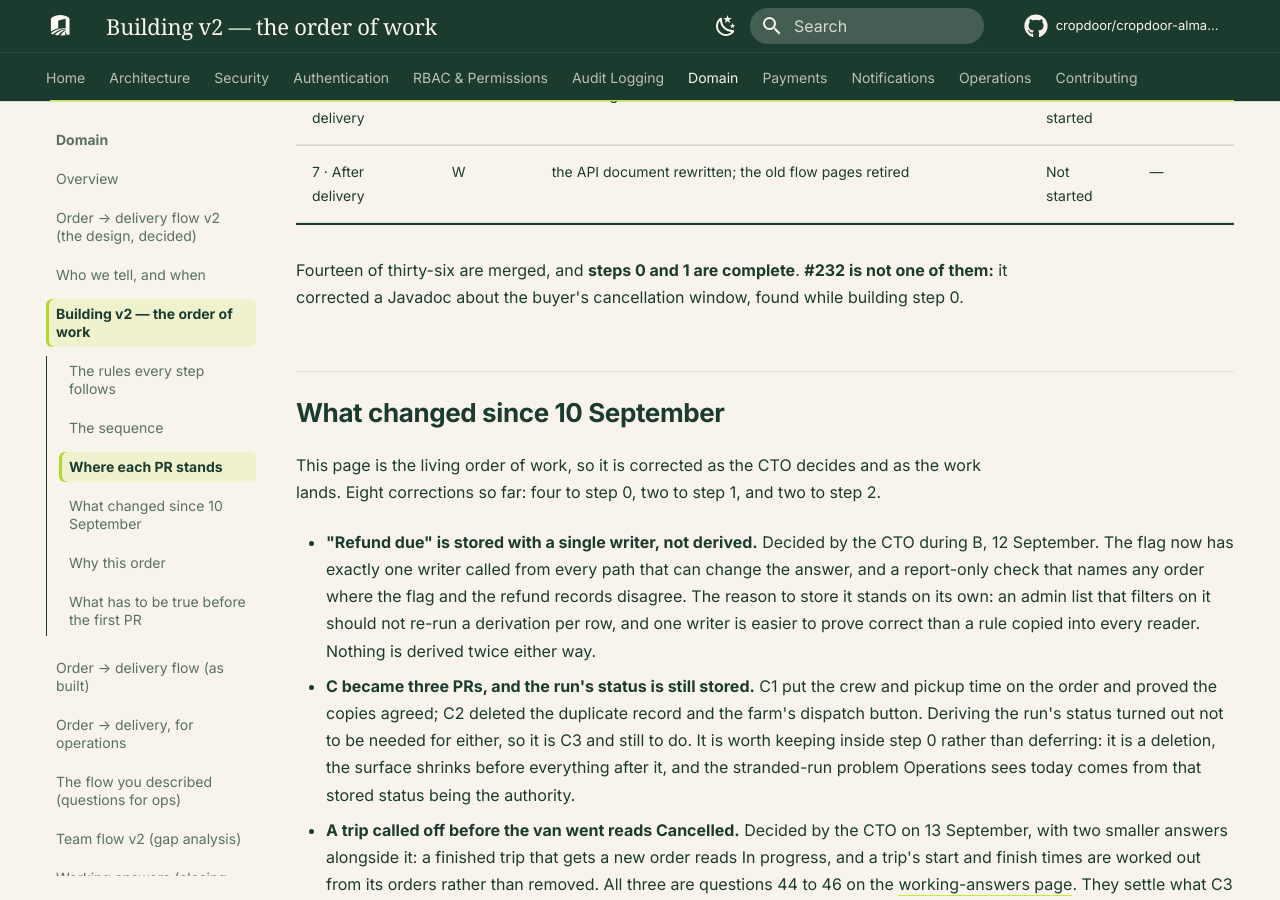
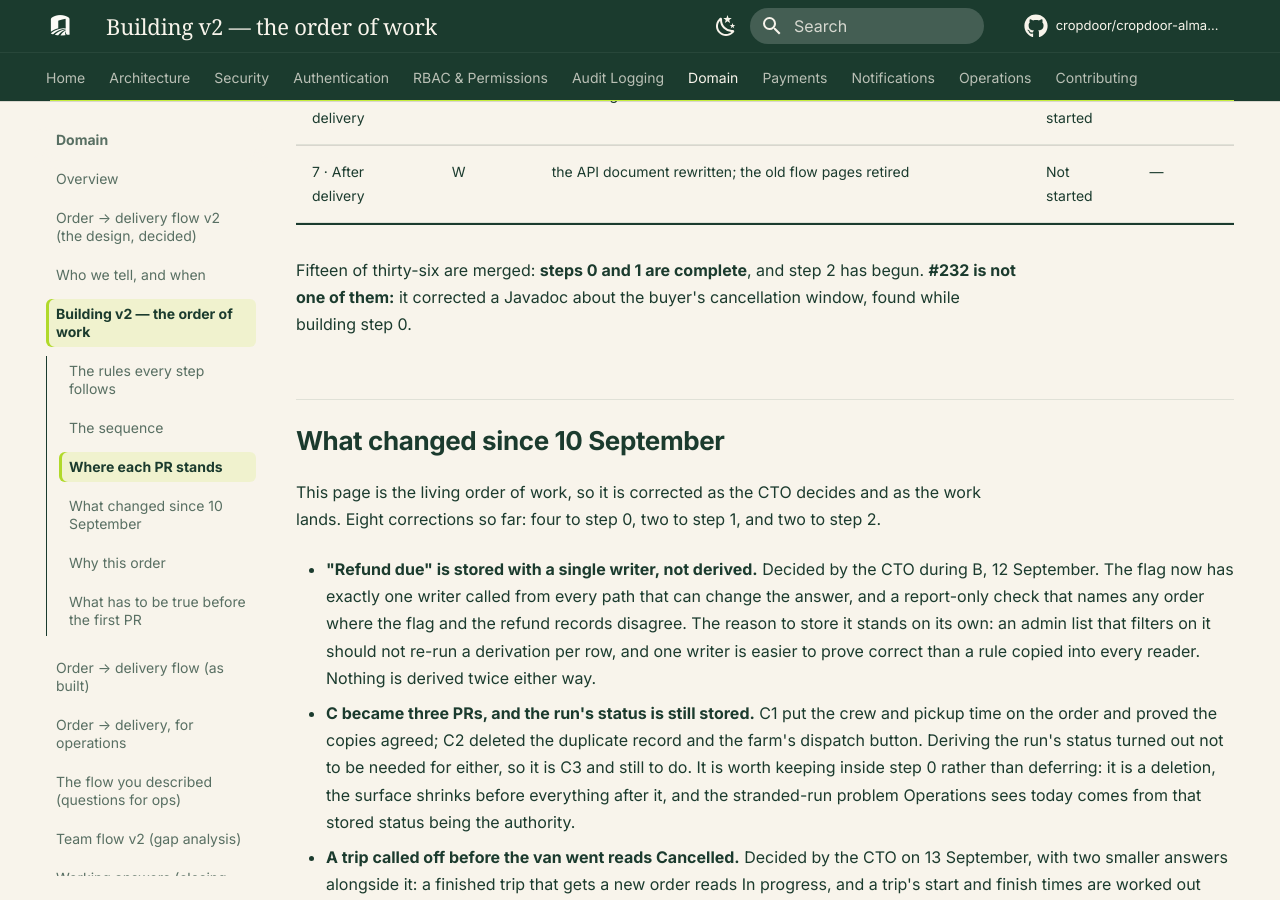
Before and after one commit to cropdoor/cropdoor-almanac, an MkDocs documentation site: the page built from docs/domain/order-delivery-flow-v2-build-order.md, in a window 1280 px wide and 900 px high, scrolled down 6590 px. Built offline with MkDocs 1.6.1 and Material for MkDocs 9.7.7, drawn with Linux system fonts in a browser that asks for light colours; some web fonts are replaced; comment, search, counter and statistics services are not loaded.

Commit message:
docs(domain): X1 is merged — the feed
Every message is now written down before it is sent anywhere, so switching off
email and text no longer leaves nothing behind. Fifteen of thirty-six.

```diff
--- a/docs/domain/order-delivery-flow-v2-build-order.md
+++ b/docs/domain/order-delivery-flow-v2-build-order.md
@@ -79,7 +79,7 @@ The one place that says what is finished. A PR is **Done** only once it is merge
 | 7 · After delivery | V | two ratings | Not started | — |
 | 7 · After delivery | W | the API document rewritten; the old flow pages retired | Not started | — |
 
-Fourteen of thirty-six are merged, and **steps 0 and 1 are complete**. **#232 is not one of them:** it corrected a Javadoc about the buyer's cancellation window, found while building step 0.
+Fifteen of thirty-six are merged: **steps 0 and 1 are complete**, and step 2 has begun. **#232 is not one of them:** it corrected a Javadoc about the buyer's cancellation window, found while building step 0.
 
 ## What changed since 10 September
 
```
Also changed, not shown: other parts of docs/domain/order-delivery-flow-v2-build-order.md (+1 -1 lines).
